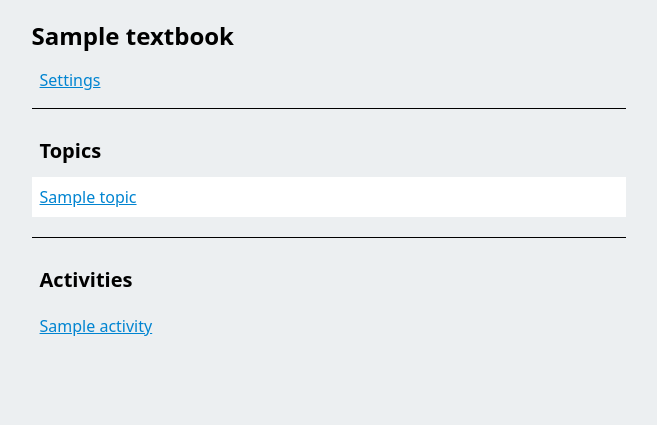
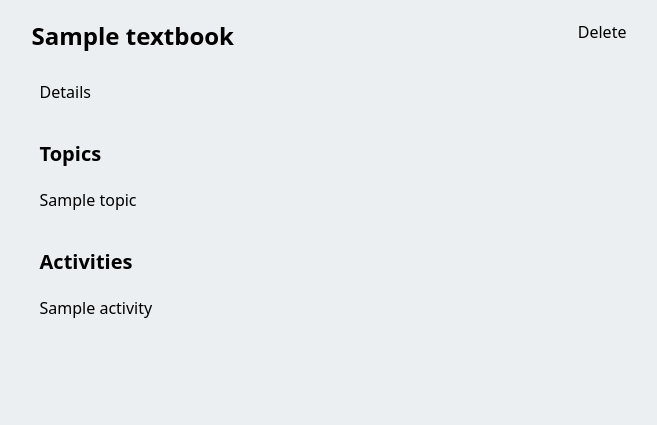
Before and after one commit to kalendar/gentext_studio, a Python web app: template src/treebeard/templates/authoring/get/textbook.jinja in a window 1280 px wide. Shown: the top 425 px of the page, without its empty margins (311-968 px from the left). Run offline with Jinja, Linux system fonts and the light colour scheme; the template is opened without the code that fills it: most values are stand-ins (such as "Sample title", 1, 10 or a date in 2020); some libraries are stand-ins or nearby versions.

Commit message:
Styling changes, improved consistency

```diff
--- a/src/treebeard/dependencies.py
+++ b/src/treebeard/dependencies.py
@@ -23,6 +23,7 @@
 __TEMPLATES.env.globals.update(  # type: ignore
     {
         "SETTINGS": SETTINGS,
+        "HTMLAttrs": jinjax.HTMLAttrs,
         "len": len,
         "sorted": sorted,
         "markdown_to_html": markdown_to_html,
--- a/src/treebeard/static/css/main.css
+++ b/src/treebeard/static/css/main.css
@@ -7,25 +6,29 @@
     "Segoe UI Emoji", "Segoe UI Symbol", "Noto Color Emoji";
     --font-mono: ui-monospace, SFMono-Regular, Menlo, Monaco, Consolas,
     "Liberation Mono", "Courier New", monospace;
-    --color-red-400: oklch(70.4% 0.191 22.216);
-    --color-red-700: oklch(50.5% 0.213 27.518);
-    --color-green-500: oklch(72.3% 0.219 149.579);
-    --color-green-600: oklch(62.7% 0.194 149.214);
-    --color-sky-500: oklch(68.5% 0.169 237.323);
-    --color-sky-600: oklch(58.8% 0.158 241.966);
-    --color-blue-300: oklch(80.9% 0.105 251.813);
-    --color-blue-400: oklch(70.7% 0.165 254.624);
-    --color-blue-500: oklch(62.3% 0.214 259.815);
-    --color-blue-950: oklch(28.2% 0.091 267.935);
-    --color-slate-100: oklch(96.8% 0.007 247.896);
-    --color-gray-50: oklch(98.5% 0.002 247.839);
-    --color-gray-100: oklch(96.7% 0.003 264.542);
-    --color-gray-200: oklch(92.8% 0.006 264.531);
-    --color-gray-300: oklch(87.2% 0.01 258.338);
-    --color-gray-400: oklch(70.7% 0.022 261.325);
-    --color-gray-500: oklch(55.1% 0.027 264.364);
-    --color-gray-600: oklch(44.6% 0.03 256.802);
-    --color-gray-800: oklch(27.8% 0.033 256.848);
+    --color-red-400: oklch(0.704 0.191 22.216);
+    --color-red-500: oklch(0.637 0.237 25.331);
+    --color-red-600: oklch(0.577 0.245 27.325);
+    --color-green-500: oklch(0.723 0.219 149.579);
+    --color-green-600: oklch(0.627 0.194 149.214);
+    --color-green-700: oklch(0.527 0.154 150.069);
+    --color-sky-500: oklch(0.685 0.169 237.323);
+    --color-sky-600: oklch(0.588 0.158 241.966);
+    --color-sky-700: oklch(0.5 0.134 242.749);
+    --color-blue-300: oklch(0.809 0.105 251.813);
+    --color-blue-400: oklch(0.707 0.165 254.624);
+    --color-blue-500: oklch(0.623 0.214 259.815);
+    --color-blue-950: oklch(0.282 0.091 267.935);
+    --color-slate-100: oklch(0.968 0.007 247.896);
+    --color-gray-50: oklch(0.985 0.002 247.839);
+    --color-gray-100: oklch(0.967 0.003 264.542);
+    --color-gray-200: oklch(0.928 0.006 264.531);
+    --color-gray-300: oklch(0.872 0.01 258.338);
+    --color-gray-400: oklch(0.707 0.022 261.325);
+    --color-gray-500: oklch(0.551 0.027 264.364);
+    --color-gray-600: oklch(0.446 0.03 256.802);
+    --color-gray-800: oklch(0.278 0.033 256.848);
+    --color-black: #000;
     --color-white: #fff;
     --spacing: 0.25rem;
     --container-xs: 20rem;
@@ -39,6 +42,7 @@
     --text-xl--line-height: calc(1.75 / 1.25);
     --text-2xl: 1.5rem;
     --text-2xl--line-height: calc(2 / 1.5);
+    --font-weight-light: 300;
     --font-weight-normal: 400;
     --font-weight-semibold: 600;
     --font-weight-bold: 700;
@@ -52,8 +56,17 @@
     --default-transition-duration: 150ms;
     --default-transition-timing-function: cubic-bezier(0.4, 0, 0.2, 1);
     --default-font-family: var(--font-sans);
+    --default-font-feature-settings: var(--font-sans--font-feature-settings);
+    --default-font-variation-settings: var(
+      --font-sans--font-variation-settings
+    );
     --default-mono-font-family: var(--font-mono);
-    --color-background: #eceff1;
+    --default-mono-font-feature-settings: var(
+      --font-mono--font-feature-settings
+    );
+    --default-mono-font-variation-settings: var(
+      --font-mono--font-variation-settings
+    );
     --spacing-nav-height: calc(var(--spacing) * 10);
   }
 }
@@ -161,14 +177,7 @@
   }
   ::placeholder {
     opacity: 1;
-  }
-  @supports (not (-webkit-appearance: -apple-pay-button))  or (contain-intrinsic-size: 1px) {
-    ::placeholder {
-      color: currentcolor;
-      @supports (color: color-mix(in lab, red, red)) {
-        color: color-mix(in oklab, currentcolor 50%, transparent);
-      }
-    }
+    color: color-mix(in oklab, currentColor 50%, transparent);
   }
   textarea {
     resize: vertical;
@@ -289,6 +295,9 @@
   }
   .h-full {
     height: 100%;
+  }
+  .h-min {
+    height: min-content;
   }
   .h-nav-height {
     height: calc(var(--spacing) * 10);
@@ -323,14 +335,32 @@
   .w-full {
     width: 100%;
   }
+  .w-min {
+    width: min-content;
+  }
   .max-w-\[70\%\] {
     max-width: 70%;
   }
   .max-w-xs {
     max-width: var(--container-xs);
   }
+  .flex-grow {
+    flex-grow: 1;
+  }
   .grow {
     flex-grow: 1;
+  }
+  .border-collapse {
+    border-collapse: collapse;
+  }
+  .scale-80 {
+    --tw-scale-x: 80%;
+    --tw-scale-y: 80%;
+    --tw-scale-z: 80%;
+    scale: var(--tw-scale-x) var(--tw-scale-y);
+  }
+  .transform {
+    transform: var(--tw-rotate-x) var(--tw-rotate-y) var(--tw-rotate-z) var(--tw-skew-x) var(--tw-skew-y);
   }
   .animate-spin {
     animation: var(--animate-spin);
@@ -338,20 +368,32 @@
   .cursor-pointer {
     cursor: pointer;
   }
+  .resize {
+    resize: both;
+  }
   .resize-none {
     resize: none;
   }
   .grid-cols-1 {
     grid-template-columns: repeat(1, minmax(0, 1fr));
   }
+  .grid-cols-3 {
+    grid-template-columns: repeat(3, minmax(0, 1fr));
+  }
   .flex-col {
     flex-direction: column;
+  }
+  .flex-wrap {
+    flex-wrap: wrap;
   }
   .items-center {
     align-items: center;
   }
   .justify-between {
     justify-content: space-between;
+  }
+  .justify-center {
+    justify-content: center;
   }
   .gap-1 {
     gap: calc(var(--spacing) * 1);
@@ -387,6 +429,9 @@
   .overflow-y-scroll {
     overflow-y: scroll;
   }
+  .\!rounded {
+    border-radius: 0.25rem !important;
+  }
   .rounded {
     border-radius: 0.25rem;
   }
@@ -421,6 +466,9 @@
     border-style: var(--tw-border-style);
     border-width: 3px;
   }
+  .\!border-gray-200 {
+    border-color: var(--color-gray-200) !important;
+  }
   .border-gray-200 {
     border-color: var(--color-gray-200);
   }
@@ -445,11 +496,17 @@
   .border-sky-600 {
     border-color: var(--color-sky-600);
   }
+  .border-sky-700 {
+    border-color: var(--color-sky-700);
+  }
   .border-t-blue-500 {
     border-top-color: var(--color-blue-500);
   }
   .border-b-blue-950 {
     border-bottom-color: var(--color-blue-950);
+  }
+  .bg-background {
+    background-color: oklch(0.95 0.0042 236.5);
   }
   .bg-blue-400 {
     background-color: var(--color-blue-400);
@@ -468,6 +528,9 @@
   }
   .bg-green-600 {
     background-color: var(--color-green-600);
+  }
+  .bg-inherit {
+    background-color: inherit;
   }
   .bg-red-400 {
     background-color: var(--color-red-400);
@@ -551,6 +631,11 @@
   }
   .transition-all {
     transition-property: all;
+    transition-timing-function: var(--tw-ease, var(--default-transition-timing-function));
+    transition-duration: var(--tw-duration, var(--default-transition-duration));
+  }
+  .transition-colors {
+    transition-property: color, background-color, border-color, outline-color, text-decoration-color, fill, stroke, --tw-gradient-from, --tw-gradient-via, --tw-gradient-to;
     transition-timing-function: var(--tw-ease, var(--default-transition-timing-function));
     transition-duration: var(--tw-duration, var(--default-transition-duration));
   }
@@ -681,9 +790,16 @@
       outline-width: 0px;
     }
   }
-}
-.bg-theme {
-  background-color: var(--color-background);
+  .\[\&_a\]\:decoration-white {
+    & a {
+      text-decoration-color: var(--color-white);
+    }
+  }
+  .\[\&_a\]\:decoration-2 {
+    & a {
+      text-decoration-thickness: 2px;
+    }
+  }
 }
 @layer utilities {
   .scrollbar {
@@ -704,6 +820,14 @@
     display: flex;
     flex-direction: column;
     gap: calc(var(--spacing) * 2);
+  }
+  .underlined {
+    text-decoration-line: none;
+    &:hover {
+      text-decoration-line: underline;
+      text-decoration-color: var(--color-sky-500);
+      text-decoration-thickness: 3px;
+    }
   }
 }
 h1 {
@@ -736,23 +860,12 @@
   background-color: var(--color-gray-100);
   padding: calc(var(--spacing) * 2);
 }
-@property --tw-space-y-reverse {
-  syntax: "*";
-  inherits: false;
-  initial-value: 0;
-}
-@property --tw-border-style {
-  syntax: "*";
-  inherits: false;
-  initial-value: solid;
-}
-@property --tw-font-weight {
-  syntax: "*";
-  inherits: false;
-}
-@property --tw-duration {
-  syntax: "*";
-  inherits: false;
+.underlined2::after {
+  content: "";
+  display: inline-block;
+  width: 10px;
+  height: 10px;
+  background-color: red;
 }
 @property --tw-scale-x {
   syntax: "*";
@@ -769,6 +882,54 @@
   inherits: false;
   initial-value: 1;
 }
+@property --tw-rotate-x {
+  syntax: "*";
+  inherits: false;
+  initial-value: rotateX(0);
+}
+@property --tw-rotate-y {
+  syntax: "*";
+  inherits: false;
+  initial-value: rotateY(0);
+}
+@property --tw-rotate-z {
+  syntax: "*";
+  inherits: false;
+  initial-value: rotateZ(0);
+}
+@property --tw-skew-x {
+  syntax: "*";
+  inherits: false;
+  initial-value: skewX(0);
+}
+@property --tw-skew-y {
+  syntax: "*";
+  inherits: false;
+  initial-value: skewY(0);
+}
+@property --tw-space-y-reverse {
+  syntax: "*";
+  inherits: false;
+  initial-value: 0;
+}
+@property --tw-border-style {
+  syntax: "*";
+  inherits: false;
+  initial-value: solid;
+}
+@property --tw-font-weight {
+  syntax: "*";
+  inherits: false;
+}
+@property --tw-outline-style {
+  syntax: "*";
+  inherits: false;
+  initial-value: solid;
+}
+@property --tw-duration {
+  syntax: "*";
+  inherits: false;
+}
 @property --tw-shadow {
   syntax: "*";
   inherits: false;
@@ -778,11 +939,6 @@
   syntax: "*";
   inherits: false;
 }
-@property --tw-shadow-alpha {
-  syntax: "<percentage>";
-  inherits: false;
-  initial-value: 100%;
-}
 @property --tw-inset-shadow {
   syntax: "*";
   inherits: false;
@@ -791,11 +947,6 @@
 @property --tw-inset-shadow-color {
   syntax: "*";
   inherits: false;
-}
-@property --tw-inset-shadow-alpha {
-  syntax: "<percentage>";
-  inherits: false;
-  initial-value: 100%;
 }
 @property --tw-ring-color {
   syntax: "*";
@@ -834,41 +985,8 @@
   inherits: false;
   initial-value: 0 0 #0000;
 }
-@property --tw-outline-style {
-  syntax: "*";
-  inherits: false;
-  initial-value: solid;
-}
 @keyframes spin {
   to {
     transform: rotate(360deg);
   }
 }
-@layer properties {
-  @supports ((-webkit-hyphens: none) and (not (margin-trim: inline))) or ((-moz-orient: inline) and (not (color:rgb(from red r g b)))) {
-    *, ::before, ::after, ::backdrop {
-      --tw-space-y-reverse: 0;
-      --tw-border-style: solid;
-      --tw-font-weight: initial;
-      --tw-duration: initial;
-      --tw-scale-x: 1;
-      --tw-scale-y: 1;
-      --tw-scale-z: 1;
-      --tw-shadow: 0 0 #0000;
-      --tw-shadow-color: initial;
-      --tw-shadow-alpha: 100%;
-      --tw-inset-shadow: 0 0 #0000;
-      --tw-inset-shadow-color: initial;
-      --tw-inset-shadow-alpha: 100%;
-      --tw-ring-color: initial;
-      --tw-ring-shadow: 0 0 #0000;
-      --tw-inset-ring-color: initial;
-      --tw-inset-ring-shadow: 0 0 #0000;
-      --tw-ring-inset: initial;
-      --tw-ring-offset-width: 0px;
-      --tw-ring-offset-color: #fff;
-      --tw-ring-offset-shadow: 0 0 #0000;
-      --tw-outline-style: solid;
-    }
-  }
-}
--- a/src/treebeard/templates/authoring/form/textbook.jinja
+++ b/src/treebeard/templates/authoring/form/textbook.jinja
@@ -117,7 +117,7 @@
           required
           placeholder="No Reviewers Yet"
           :text="textbook.reviewers if textbook else ''"
-          placeholder="FirstName LastName\nFirstName LastName"
+          placeholder="* FirstName LastName\n* FirstName LastName"
           :text="textbook.reviewers if textbook and textbook.reviewers else ''" />
       </div>
 
--- a/src/treebeard/templates/authoring/get/textbook.jinja
+++ b/src/treebeard/templates/authoring/get/textbook.jinja
@@ -6,34 +6,21 @@
 
 {% block body %}
   <div class="mx-auto my-5 mb-20 flex w-[65ch] flex-col gap-5">
-    <div class="flex flex-col gap-2">
-      <div class="flex w-full items-center justify-between">
-        <h1>{{ textbook.title }}</h1>
-        <!-- AButton
-          :href="request.url_for('export_textbook', ident=textbook.guid)"
-          download
-          text="Export" / -->
-      </div>
-      <div class="flex w-full items-center justify-between p-2">
-        <div>
-          <a
-            class="text-sky-600 underline"
-            href="{{ request.url_for('update_textbook_get', ident=textbook.guid) }}"
-            >Settings</a
-          >
-        </div>
-        <div class="flex gap-2">
-          <AButton
-            :hx-post="request.url_for('delete_textbook', ident=textbook.guid)"
-            color="red"
-            icon="delete"
-            hx-confirm="This will delete the entire textbook. Are you sure you want to do that?" />
-        </div>
-      </div>
-      <div>
-        <hr />
-      </div>
+    <div class="flex flex-wrap justify-between">
+      <h1>{{ textbook.title }}</h1>
+      <AButton
+        :hx-post="request.url_for('delete_textbook', ident=textbook.guid)"
+        color="red"
+        class="h-min w-min"
+        hx-confirm="This will delete the entire textbook. Are you sure you want to do that?">
+        Delete
+      </AButton>
     </div>
+    <Card
+      class="group flex justify-between !rounded !border-gray-200 bg-inherit p-2 transition-colors duration-75 hover:bg-gray-100"
+      :href="{{ request.url_for('update_textbook_get', ident=textbook.guid) }}">
+      <p class="underlined">Details</p>
+    </Card>
 
     <div class="flex flex-col gap-1">
       <div class="flex w-full items-center justify-between p-2">
@@ -44,24 +31,18 @@
           icon="create" />
       </div>
       {% for topic in textbook.topics | sort(attribute="name") %}
-        <div
-          class="{{ 'bg-gray-200' if loop.index0 % 2 == 1 else 'bg-white' }} flex justify-between p-2">
-          <a
-            class="text-sky-600 underline"
-            href="{{ request.url_for('update_topic_get', topic_ident=topic.guid, textbook_ident=topic.textbook_guid) }}"
-            >{{ topic.name }}</a
-          >
+        <Card
+          class="group flex justify-between !rounded !border-gray-200 bg-inherit p-2 transition-colors duration-75 hover:bg-gray-100"
+          :href="{{ request.url_for('update_topic_get', topic_ident=topic.guid, textbook_ident=topic.textbook_guid) }}">
+          <p class="underlined">{{ topic.name }}</p>
           <AButton
             :hx-post="request.url_for('delete_topic', ident=topic.guid)"
             color="red"
             icon="delete"
+            class="scale-80 opacity-0 group-hover:scale-100 group-hover:opacity-100"
             hx-confirm="Are you sure you want to delete this topic?" />
-        </div>
+        </Card>
       {% endfor %}
-    </div>
-
-    <div>
-      <hr />
     </div>
 
     <div class="flex flex-col gap-1">
@@ -73,19 +54,17 @@
           icon="create" />
       </div>
       {% for activity in textbook.activities %}
-        <div
-          class="{% if loop.index0 % 2 == 1 %}bg-gray-200{% endif %} flex justify-between p-2">
-          <a
-            class="text-sky-600 underline"
-            href="{{ request.url_for('update_activity_get', activity_ident=activity.guid, textbook_ident=activity.textbook_guid) }}"
-            >{{ activity.name }}</a
-          >
+        <Card
+          class="group flex justify-between !rounded !border-gray-200 bg-inherit p-2 transition-colors duration-75 hover:bg-gray-100"
+          :href="{{ request.url_for('update_activity_get', activity_ident=activity.guid, textbook_ident=activity.textbook_guid) }}">
+          <p class="underlined">{{ activity.name }}</p>
           <AButton
             :hx-post="request.url_for('delete_activity', ident=activity.guid)"
             color="red"
             icon="delete"
+            class="scale-80 opacity-0 group-hover:scale-100 group-hover:opacity-100"
             hx-confirm="Are you sure you want to delete this activity?" />
-        </div>
+        </Card>
       {% endfor %}
     </div>
   </div>
--- a/src/treebeard/templates/base.jinja
+++ b/src/treebeard/templates/base.jinja
@@ -23,7 +23,7 @@
       rel="stylesheet" />
     <link rel="stylesheet" href="/static/css/main.css" />
   </head>
-  <body class="bg-theme">
+  <body class="bg-background">
     <layout.Navbar :request="request" />
     <main class="h-full w-full">
       {% block body %}
```
Also changed, not shown: other parts of src/treebeard/static/css/main.css (+71 -22 lines), src/treebeard/static/css/src/input.css (+19 -3 lines), src/treebeard/templates/auth.jinja (+13 -10 lines), src/treebeard/templates/authoring/textbooks.jinja (+7 -9 lines), src/treebeard/templates/components/AButton.jinja (+27 -15 lines), src/treebeard/templates/components/Card.jinja (+10 -2 lines), src/treebeard/templates/components/layout/Navbar.jinja (+36 -14 lines), src/treebeard/templates/user/page.jinja (+25 -4 lines).
